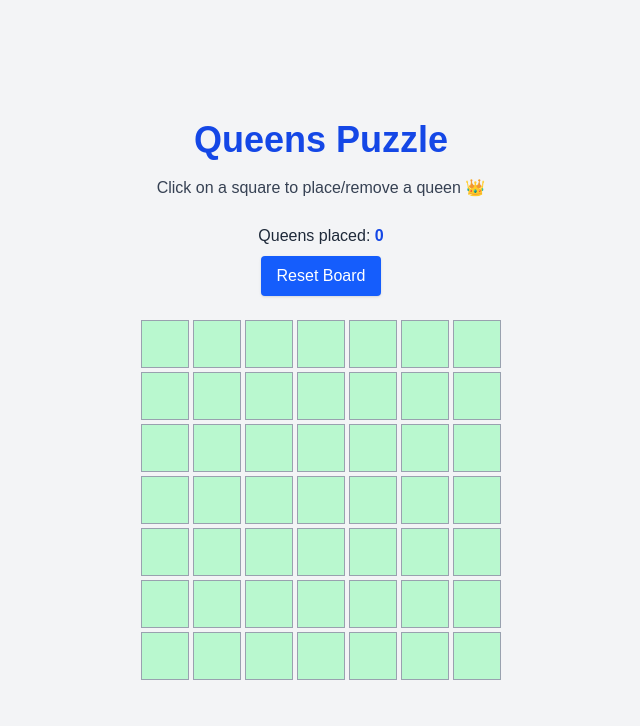
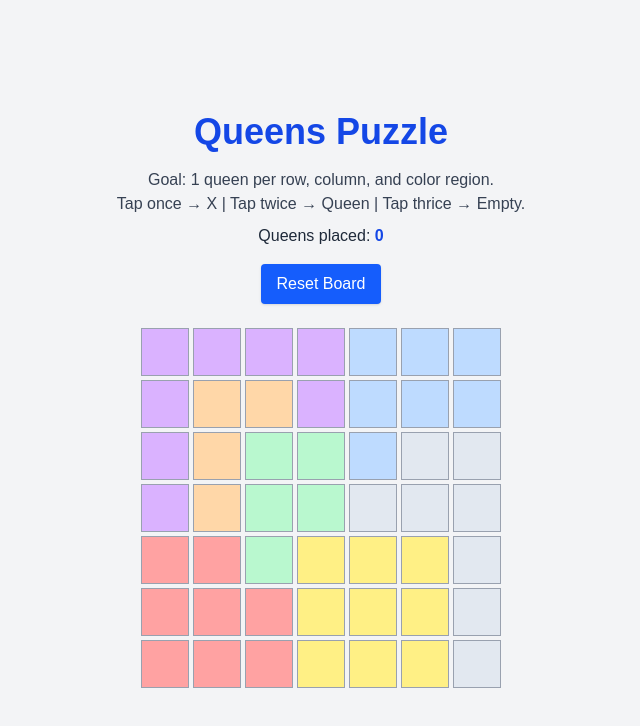
Before and after one commit to AtchuthanSriranjan/frontend, a Next.js app: page / in a window 1280 px wide. Shown: the top 726 px of the page, without its empty margins (319-959 px from the left). Built offline with nearby package versions, Linux system fonts and the light colour scheme.

Commit message:
Add colored region layout with dynamic coloring
Note: Currently, toggling a cell (to X or Queen) overwrites the region color,
so it's unclear which region the cell belongs to.

```diff
--- a/pages/index.tsx
+++ b/pages/index.tsx
@@ -1,23 +1,40 @@
-// Import React
 import React, { useState } from "react";
 
-// Define allowed cell states
+// Define cell types
 type CellState = "empty" | "x" | "queen";
 
-// interactive 7x7 "Queens Puzzle" board.
-// Users can click on cells to toggle queens on or off.
 export default function Home() {
-  // Define the grid size 7x7 board
   const size = 7;
 
-  // Helper to create a fresh empty board
+  // Hardcoded regions for the 7x7 board
+  const regions = [
+    [0, 0, 0, 0, 3, 3, 3],
+    [0, 1, 1, 0, 3, 3, 3],
+    [0, 1, 2, 2, 3, 4, 4],
+    [0, 1, 2, 2, 4, 4, 4],
+    [5, 5, 2, 6, 6, 6, 4],
+    [5, 5, 5, 6, 6, 6, 4],
+    [5, 5, 5, 6, 6, 6, 4],
+  ];
+
+  // colormapping for regions
+  const regionColors: Record<number, string> = {
+    0: "bg-purple-300",
+    1: "bg-orange-200",
+    2: "bg-green-200",
+    3: "bg-blue-200",
+    4: "bg-slate-200",
+    5: "bg-red-300",
+    6: "bg-yellow-200",
+  };
+
+  // create an empty board
   const createEmptyBoard = (): CellState[][] =>
     Array.from({ length: size }, () => Array(size).fill("empty"));
 
-  // Initialize board state
   const [board, setBoard] = useState<CellState[][]>(createEmptyBoard());
 
-  // Cycle through states: empty → X → Queen → empty
+  // cell toggle logic/cycle
   const toggleCell = (row: number, col: number) => {
     const newBoard = board.map((r, i) =>
       r.map((c, j) => {
@@ -32,34 +49,27 @@ export default function Home() {
     setBoard(newBoard);
   };
 
-  // Reset Function
-  // Clears the board back to all false
-  const resetBoard = () => {
-    setBoard(createEmptyBoard());
-  };
+  // reset board
+  const resetBoard = () => setBoard(createEmptyBoard());
 
-  // Count how many queens are currently on the board
+  // count queens
   const queenCount = board.flat().filter((c) => c === "queen").length;
 
   return (
-    // === Page Layout Container ===
     <main className="min-h-screen flex flex-col items-center justify-center bg-gray-100">
-      {/* --- Header --- */}
-      {/* Large title centered at the top */}
       <h1 className="text-4xl font-bold mb-4 text-blue-700">Queens Puzzle</h1>
 
-      {/* --- Description text --- */}
-      <p className="text-gray-700 mb-6">
-        Click on a square to place/remove a queen 👑
+      <p className="text-gray-700 mb-2 text-center">
+        Goal: 1 queen per row, column, and color region.
+        <br />
+        Tap once → X | Tap twice → Queen | Tap thrice → Empty.
       </p>
 
-      {/* --- Queen Counter --- */}
-      <p className="text-gray-800 mb-2">
+      <p className="text-gray-800 mb-4">
         Queens placed:{" "}
         <span className="font-bold text-blue-700">{queenCount}</span>
       </p>
 
-      {/* --- Controls --- */}
       <button
         onClick={resetBoard}
         className="mb-6 px-4 py-2 bg-blue-600 text-white rounded shadow hover:bg-blue-700 focus:outline-none focus:ring-2 focus:ring-blue-400"
@@ -67,33 +77,33 @@ export default function Home() {
         Reset Board
       </button>
 
-      {/* --- Game Board Container --- */}
-      {/* Use CSS grid to arrange cells into a 7x7 grid */}
       <div
         className="grid gap-1"
-        style={{
-          // Define number of columns based on size
-          gridTemplateColumns: `repeat(${size}, 3rem)`,
-        }}
+        style={{ gridTemplateColumns: `repeat(${size}, 3rem)` }}
       >
         {board.map((row, i) =>
-          row.map((cell, j) => (
+          row.map((cell, j) => {
+            const regionId = regions[i][j];
+            const baseColor = regionColors[regionId];
+
+            return (
               <div
                 key={`${i}-${j}`}
                 onClick={() => toggleCell(i, j)}
-              className={`w-12 h-12 flex items-center justify-center border border-gray-400 cursor-pointer transition font-bold
+                className={`w-12 h-12 flex items-center justify-center border border-gray-400 cursor-pointer transition font-bold ${baseColor}
                   ${
                     cell === "queen"
-                    ? "bg-red-400 text-white"
+                      ? "bg-red-500 text-white"
                       : cell === "x"
-                    ? "bg-green-200 text-gray-700"
-                    : "bg-green-200 hover:bg-green-300"
+                      ? "bg-yellow-400 text-gray-700"
+                      : ""
                   }
                 `}
               >
                 {cell === "queen" ? "Q" : cell === "x" ? "X" : ""}
               </div>
-          ))
+            );
+          })
         )}
       </div>
     </main>
```
Lines whose indentation alone changed are shown as unchanged.
